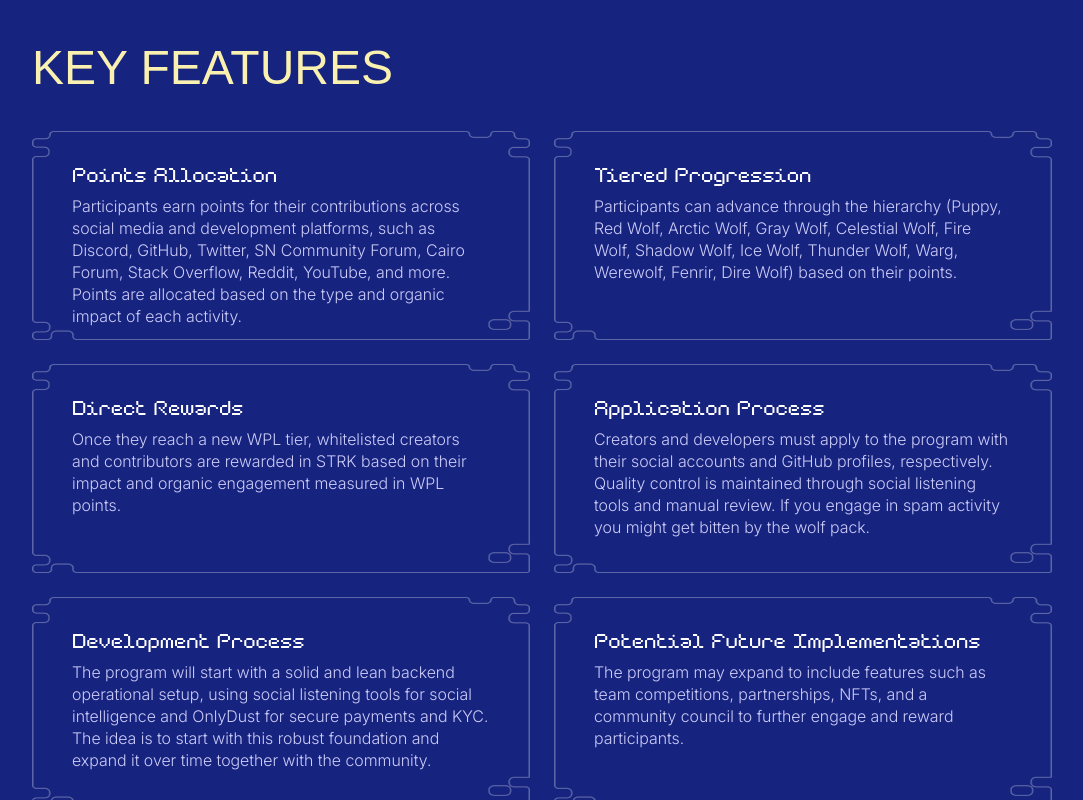
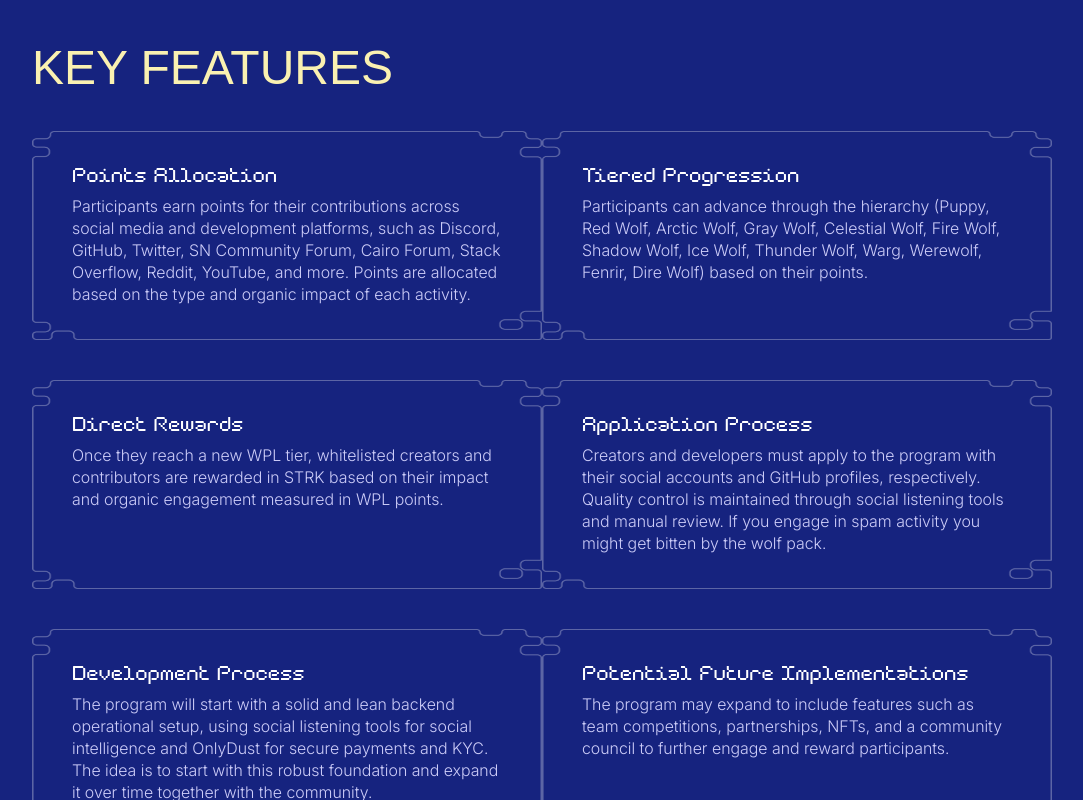
Before and after one commit to Akash-Behara/wpl, a React (Vite) app: page /learnmore in a window 1280 px wide. Shown: the part 580-1380 px from the top of the page, without its empty margins (98-1181 px from the left). Built offline with nearby package versions, Linux system fonts and the light colour scheme; a web font is replaced by a local one.

Commit message:
key feat, footer fix

```diff
--- a/src/App.css
+++ b/src/App.css
@@ -77,7 +77,6 @@ html, body{
   -o-transition: .25s ease-in-out;
   transition: .25s ease-in-out;
 }
-
 
 #nav-icon3 span:nth-child(1) {
   top: 0px;
--- a/src/components/sections/About.jsx
+++ b/src/components/sections/About.jsx
@@ -150,7 +150,7 @@ const About = () => {
                                                     </div>
                                                 </div>
                                                 <div className='text-[14px] font-light text-white'>
-                                                    {data.points} USDC
+                                                    {data.points} points
                                                 </div>
                                             </div>
                                         )}
--- a/src/components/sections/Footer.jsx
+++ b/src/components/sections/Footer.jsx
@@ -9,7 +9,7 @@ const Footer = () => {
  return (
     <div className='relative overflow-x-hidden'>
       <div className='size-full overflow-hidden'>
-        <img src={footerBg} className='h-[499px] xl:h-[600px] 2xl:h-[800px] min-w-[700px] w-full bg-center' />
+        <img src={footerBg} className='h-[499px] 2xl:h-[700px] min-w-[700px] w-full bg-center' />
       </div>
       <div className='absolute top-0 left-0 size-full flex flex-col items-center z-30 p-10 pb-5'>
         <div className='flex flex-col md:flex-row justify-center md:justify-between items-center w-full h-full'>
--- a/src/pages/LearnMorePage.jsx
+++ b/src/pages/LearnMorePage.jsx
@@ -63,7 +63,7 @@ const LearnMorePage = () => {
         {/* Key Features */}
         <div className='flex flex-col mb-32 mx-5 lg:mx-[130px]'>
             <div data-aos="fade-up" data-aos-delay="400" data-aos-duration="700" className='text-[36px] md:text-[48px] leading-[45.6px] font-bienvenue text-[#FAF1B1] uppercase mb-10'>Key Features</div>
-            <div data-aos="fade-up" data-aos-delay="500" data-aos-duration="700" className="grid grid-cols-12 gap-6 mt-0 md:mt-16 xl:mt-0">
+            <div data-aos="fade-up" data-aos-delay="500" data-aos-duration="700" className="grid grid-cols-12 gap-y-10 mt-0 md:mt-16 xl:mt-0">
                 {keyFeatureData.map(({title, description}, index) => (
                     <KF_Card key={index} title={title} description={description} index={index}/>
                 ))}
```
